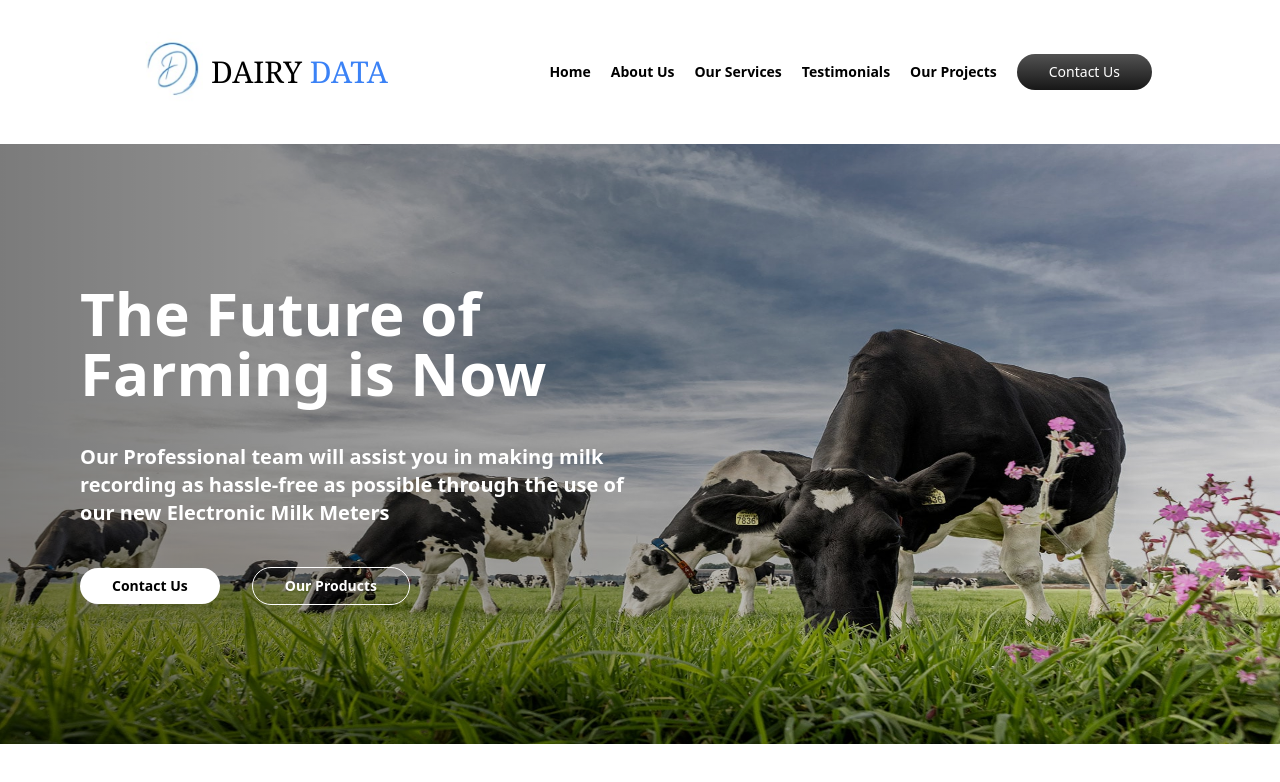
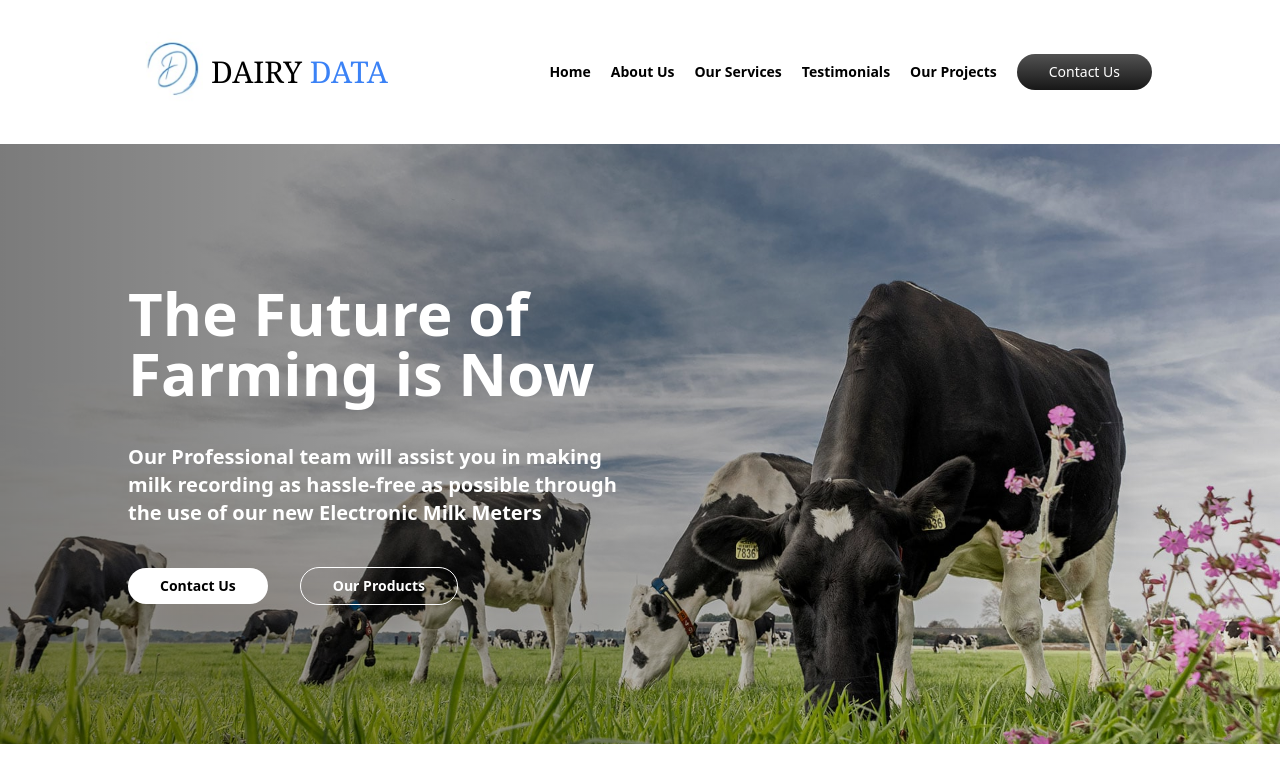
Before and after one commit to SeanGlamuare/dairy-data, a Next.js app: page / in a window 1280 px wide. Shown: the top 782 px of the page. Built offline with nearby package versions, Linux system fonts and the light colour scheme.

Commit message:
style: maintained aspect ration of the image

```diff
--- a/components/Hero/Hero.tsx
+++ b/components/Hero/Hero.tsx
@@ -3,22 +3,23 @@ import React from "react";
 
 const Hero = () => {
 	return (
-		<div className="w-full overflow-hidden h-[600px] relative">
+		<div className="w-full overflow-hidden h-[600px] 2xl:h-[800px] relative">
 			<div className="relative w-full h-full">
 				<Image
 					src={"/cow.jpg"}
 					width={500}
 					height={500}
 					alt={"cows"}
+					objectFit={"cover"}
 					layout={"fill"}
 				/>
 			</div>
-			<div className="absolute top-0 z-10 flex items-center justify-start w-full h-full px-20 text-white bg-gradient-to-r from-black/50 to-black/10">
-				<div className="max-w-[50%] flex flex-col gap-10">
-					<div className="text-6xl font-bold text-white ">
+			<div className="absolute top-0 z-10 flex items-center justify-center w-full h-full px-20 text-white bg-gradient-to-r from-black/50 to-black/10">
+				<div className="flex flex-col max-w-5xl gap-10 2xl:max-w-7xl">
+					<div className="text-6xl font-bold text-white  max-w-[50%]">
 						The Future of Farming is Now
 					</div>
-					<div className="text-xl font-semibold">
+					<div className="text-xl font-semibold max-w-[50%]">
 						Our Professional team will assist you in making milk recording as
 						hassle-free as possible through the use of our new Electronic Milk
 						Meters
--- a/components/Navbar/Navbar.tsx
+++ b/components/Navbar/Navbar.tsx
@@ -12,7 +12,7 @@ const menu = [
 const Navbar = () => {
 	return (
 		<div className="flex justify-center px-8 py-8 bg-white h-36">
-			<div className="flex justify-between w-full max-w-5xl">
+			<div className="flex justify-between w-full max-w-5xl 2xl:max-w-7xl">
 				<div className="flex items-center gap-2 title">
 					<div>
 						<Image alt={"logo"} src="/dairy_logo.png" width={75} height={75} />
```
